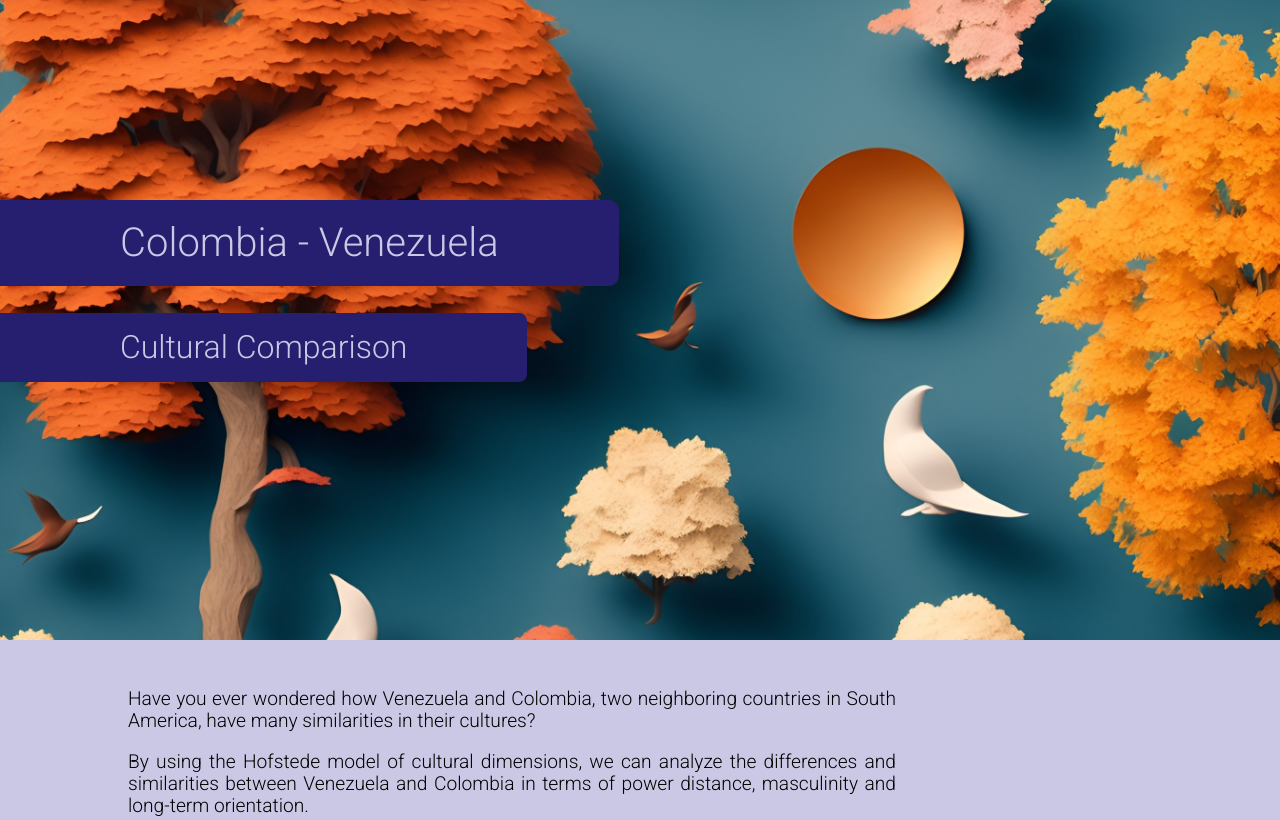
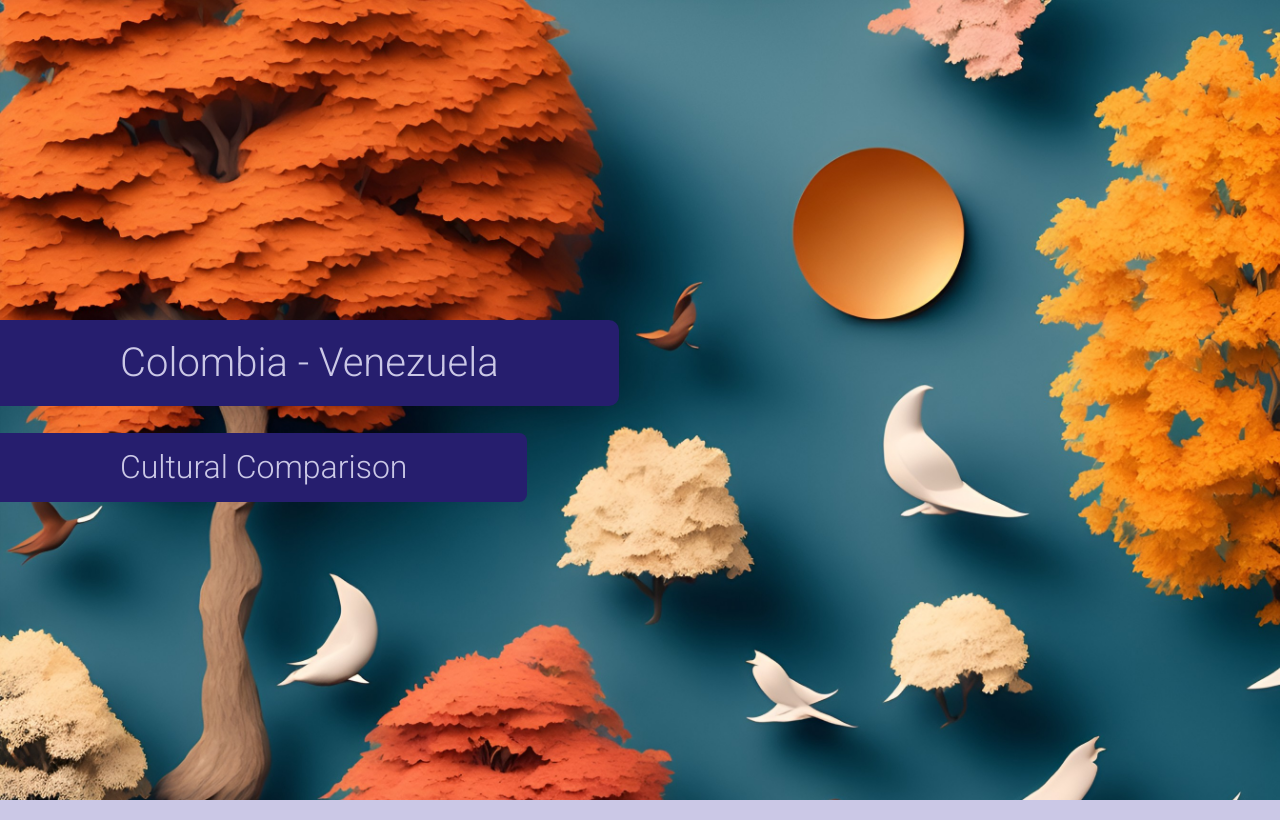
Before and after one commit to YourFriendlyADC/Venezuela, a plain HTML site: page index.html in a window 1280 px wide. Shown: the top 820 px of the page. Drawn offline with Linux system fonts and the light colour scheme.

Commit message:
Update styles.css

```diff
--- a/styles.css
+++ b/styles.css
@@ -18,7 +18,7 @@ header {
   background-image: url(images/bg.jpg);
   background-size: cover;
   width: 100%;
-  height: 40em;
+  height: 100vh;
 }
 
 header h1 {
@@ -27,7 +27,7 @@ header h1 {
   display: inline-block;
   padding: .5em 3em;
   font-size: 2.5em;
-  margin-top: 5em;
+  margin-top: 40vh;
   border-radius: 0 .25em .25em 0;
   transition: .75s;
   font-weight: 500;
```
